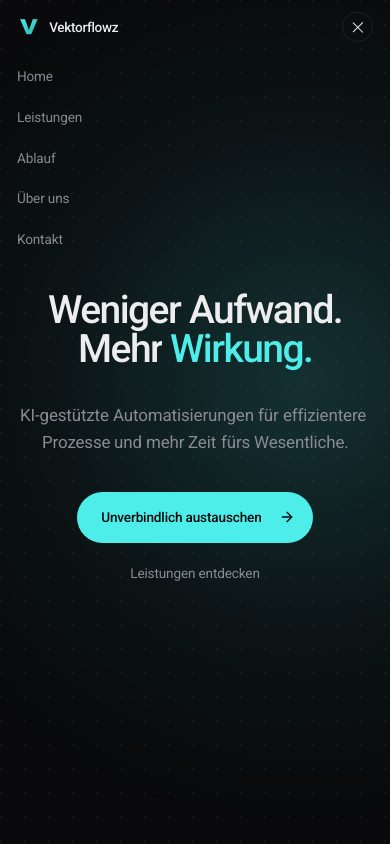
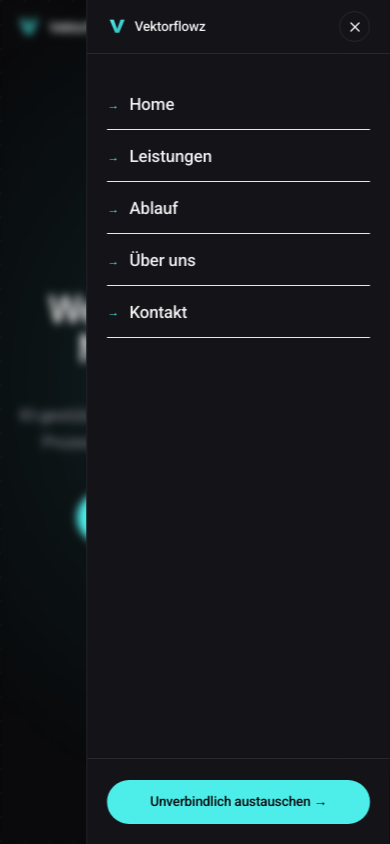
Before and after one commit to Ali-Alizadeh-dev/vektorflowz, a Next.js app: page / in a window 390 px wide. Both pictures are taken after a click on the button 357 px from the left and 27 px from the top of the page. Shown: the top 844 px of the page. Built offline with nearby package versions, Linux system fonts and the light colour scheme.

Commit message:
added responsive navabr

```diff
--- a/components/Navbar.tsx
+++ b/components/Navbar.tsx
@@ -4,18 +4,23 @@ import { useEffect, useRef, useState } from "react";
 import { useGSAP } from "@gsap/react";
 import { gsap } from "@/lib/gsap";
 import { LogoMark } from "./Logo";
+import { X } from "lucide-react";
 
 const links = [
   { href: "#home", label: "Home" },
   { href: "#leistungen", label: "Leistungen" },
   { href: "#ablauf", label: "Ablauf" },
   { href: "#ueber-mich", label: "Über uns" },
+  { href: "#kontakt", label: "Kontakt" },
 ];
 
 export default function Navbar() {
   const ref = useRef<HTMLElement>(null);
+  const drawerRef = useRef<HTMLDivElement>(null);
+  const backdropRef = useRef<HTMLDivElement>(null);
   const [open, setOpen] = useState(false);
 
+  // Entrance animation
   useGSAP(
     () => {
       gsap.from(ref.current, {
@@ -28,6 +33,7 @@ export default function Navbar() {
     { scope: ref }
   );
 
+  // Scroll border
   useEffect(() => {
     const onScroll = () => {
       const el = ref.current;
@@ -39,7 +45,47 @@ export default function Navbar() {
     return () => window.removeEventListener("scroll", onScroll);
   }, []);
 
+  // GSAP slide-in / slide-out for the drawer
+  useEffect(() => {
+    const drawer = drawerRef.current;
+    const backdrop = backdropRef.current;
+    if (!drawer || !backdrop) return;
+
+    if (open) {
+      // prevent page scroll while drawer is open
+      document.body.style.overflow = "hidden";
+      gsap.fromTo(
+        backdrop,
+        { opacity: 0, pointerEvents: "none" },
+        { opacity: 1, pointerEvents: "auto", duration: 0.3, ease: "power2.out" }
+      );
+      gsap.fromTo(
+        drawer,
+        { x: "100%" },
+        { x: "0%", duration: 0.45, ease: "power3.out" }
+      );
+      // stagger links in
+      gsap.fromTo(
+        drawer.querySelectorAll("[data-nav-link]"),
+        { x: 30, opacity: 0 },
+        { x: 0, opacity: 1, duration: 0.4, stagger: 0.06, ease: "power3.out", delay: 0.2 }
+      );
+    } else {
+      document.body.style.overflow = "";
+      gsap.to(backdrop, { opacity: 0, pointerEvents: "none", duration: 0.25, ease: "power2.in" });
+      gsap.to(drawer, { x: "100%", duration: 0.35, ease: "power3.in" });
+    }
+  }, [open]);
+
+  // Close on Escape
+  useEffect(() => {
+    const onKey = (e: KeyboardEvent) => { if (e.key === "Escape") setOpen(false); };
+    window.addEventListener("keydown", onKey);
+    return () => window.removeEventListener("keydown", onKey);
+  }, []);
+
   return (
+    <>
       <header
         ref={ref}
         data-scrolled="false"
@@ -55,7 +101,7 @@ export default function Navbar() {
           </a>
 
           <ul className="hidden md:flex items-center gap-8 text-base text-muted">
-          {links.map((l) => (
+            {links.slice(0, -1).map((l) => (
               <li key={l.href}>
                 <a href={l.href} className="hover:text-fg transition-colors">
                   {l.label}
@@ -67,48 +113,89 @@ export default function Navbar() {
           <div className="flex items-center gap-2">
             <a
               href="#kontakt"
-            className="hidden sm:inline-flex items-center gap-2 pl-5 pr-3 py-2 rounded-full bg-accent text-bg text-base font-medium hover:bg-accent/90"
+              className="hidden md:inline-flex items-center gap-2 pl-5 pr-3 py-2 rounded-full bg-accent text-bg text-base font-medium hover:bg-accent/90"
             >
               Kontakt
               <span className="inline-flex items-center justify-center w-5 h-5 rounded-full bg-bg/15">
                 →
               </span>
             </a>
+
+            {/* Burger — mobile only */}
             <button
-            aria-label="Menü"
+              aria-label="Menü öffnen"
               aria-expanded={open}
-            onClick={() => setOpen((s) => !s)}
-            className="md:hidden flex flex-col gap-1.5 w-9 h-9 items-center justify-center rounded-full border border-line"
+              onClick={() => setOpen(true)}
+              className="md:hidden flex flex-col gap-[5px] w-10 h-10 items-center justify-center rounded-full border border-line"
             >
-            <span
-              className={`block w-4 h-px bg-fg transition-transform ${open ? "translate-y-[3px] rotate-45" : ""}`}
-            />
-            <span
-              className={`block w-4 h-px bg-fg transition-transform ${open ? "-translate-y-[3px] -rotate-45" : ""}`}
-            />
+              <span className="block w-4 h-px bg-fg" />
+              <span className="block w-4 h-px bg-fg" />
             </button>
           </div>
         </nav>
+      </header>
 
+      {/* Backdrop */}
       <div
-        className={`md:hidden overflow-hidden transition-[max-height,opacity] duration-500 ease-out ${
-          open ? "max-h-96 opacity-100" : "max-h-0 opacity-0"
-        }`}
+        ref={backdropRef}
+        onClick={() => setOpen(false)}
+        className="md:hidden fixed inset-0 z-[60] bg-bg/60 backdrop-blur-sm opacity-0 pointer-events-none"
+        aria-hidden="true"
+      />
+
+      {/* Slide-in drawer */}
+      <div
+        ref={drawerRef}
+        className="md:hidden fixed top-0 right-0 bottom-0 z-[70] w-[78vw] max-w-[320px] bg-surface border-l border-line flex flex-col translate-x-full"
+        style={{ willChange: "transform" }}
+        role="dialog"
+        aria-modal="true"
+        aria-label="Navigation"
       >
-        <ul className="px-5 pb-6 pt-2 flex flex-col gap-3 text-base">
-          {[...links, { href: "#kontakt", label: "Kontakt" }].map((l) => (
-            <li key={l.href}>
+        {/* Drawer header */}
+        <div className="flex items-center justify-between px-6 h-16 border-b border-line shrink-0">
+          <span className="inline-flex items-center gap-2 text-base font-medium">
+            <LogoMark className="w-6 h-6" />
+            Vektorflowz
+          </span>
+          <button
+            aria-label="Menü schließen"
+            onClick={() => setOpen(false)}
+            className="w-9 h-9 flex items-center justify-center rounded-full border border-line hover:bg-fg/[0.05] transition-colors"
+          >
+            <X size={16} />
+          </button>
+        </div>
+
+        {/* Links */}
+        <nav className="flex-1 overflow-y-auto px-6 py-8">
+          <ul className="flex flex-col gap-1">
+            {links.map((l) => (
+              <li key={l.href} data-nav-link>
                 <a
                   href={l.href}
                   onClick={() => setOpen(false)}
-                className="block py-1.5 text-muted hover:text-fg"
+                  className="flex items-center gap-3 py-3.5 text-xl font-medium text-fg/80 hover:text-fg border-b border-line/50 transition-colors"
                 >
+                  <span className="text-accent text-sm font-normal">→</span>
                   {l.label}
                 </a>
               </li>
             ))}
           </ul>
+        </nav>
+
+        {/* CTA at bottom */}
+        <div className="px-6 py-6 border-t border-line shrink-0">
+          <a
+            href="#kontakt"
+            onClick={() => setOpen(false)}
+            className="flex items-center justify-center gap-2 w-full py-3.5 rounded-full bg-accent text-bg text-base font-medium hover:bg-accent/90"
+          >
+            Unverbindlich austauschen →
+          </a>
         </div>
-    </header>
+      </div>
+    </>
   );
 }
```
Lines whose indentation alone changed are shown as unchanged.
